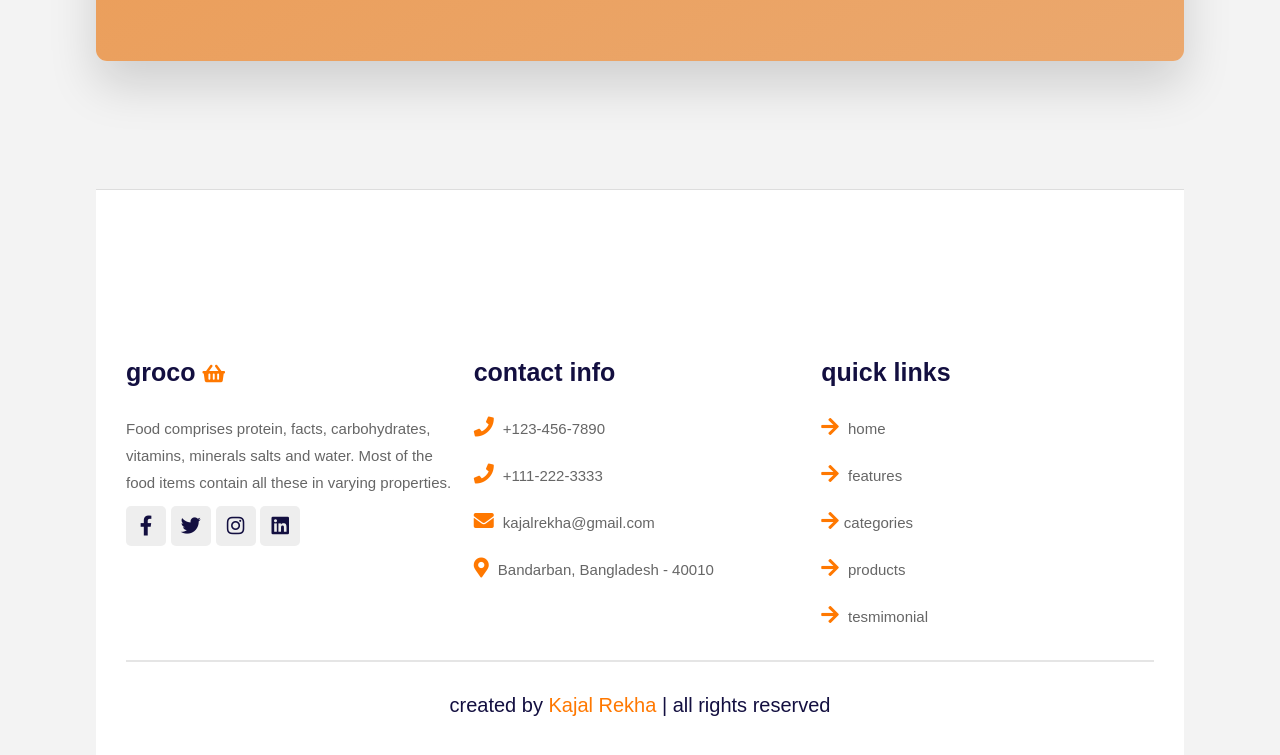
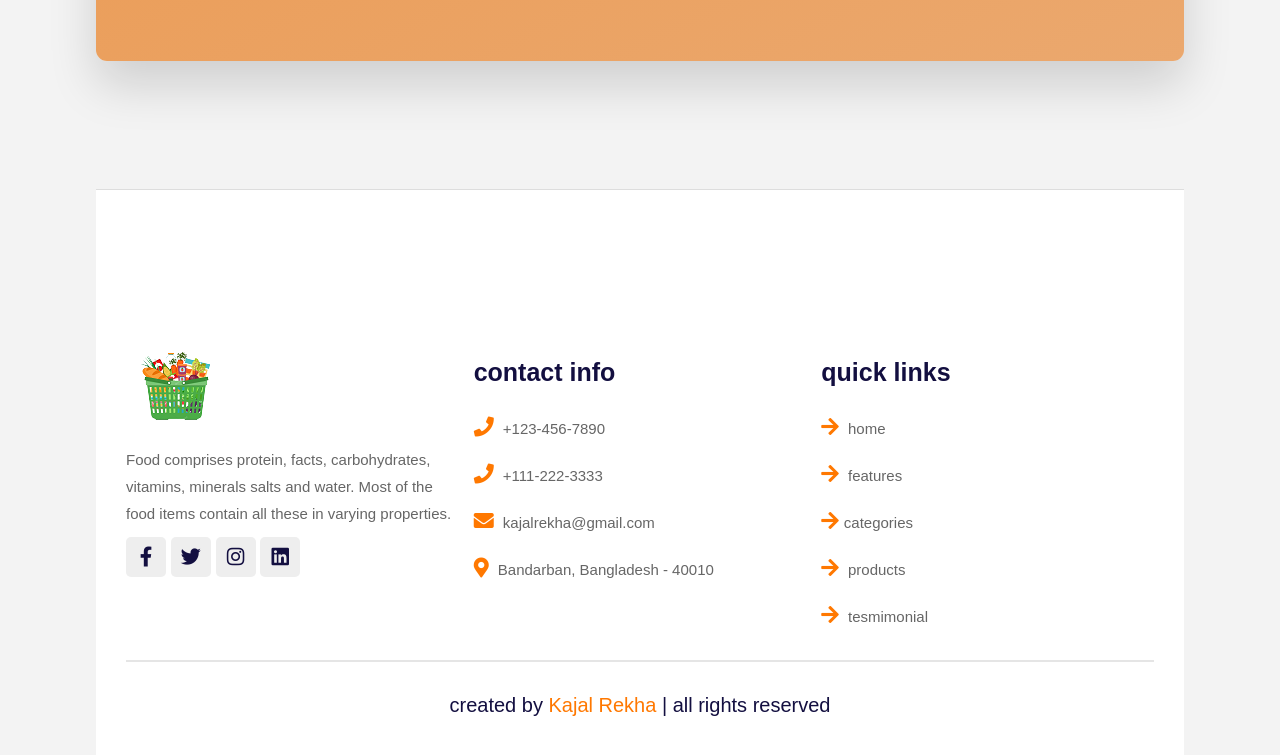
Before and after one commit to kajal-rekha/Impaliar-Grocery, a plain HTML site: page index.html in a window 1280 px wide. Shown: the part 6155-6910 px from the top of the page. Drawn offline with Linux system fonts and the light colour scheme; a script that the page names is missing.

Commit message:
commited

```diff
--- a/index.html
+++ b/index.html
@@ -379,7 +379,7 @@
     <section class="section container footer">
       <div class="box-container">
         <div class="box">
-          <h3>groco <i class="fas fa-shopping-basket"></i></h3>
+          <img src="images/favicon5.png" alt="" />
           <p>
             Food comprises protein, facts, carbohydrates, vitamins, minerals
             salts and water. Most of the food items contain all these in varying
```
